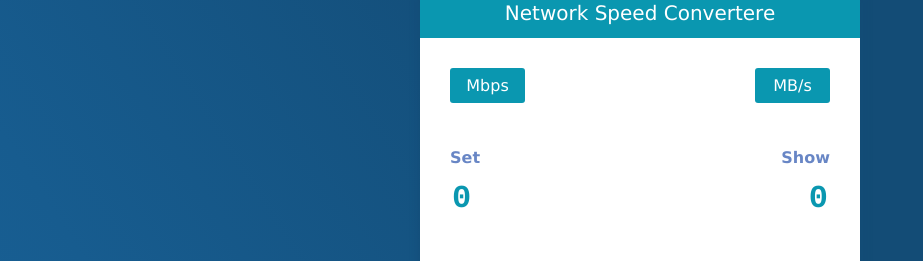
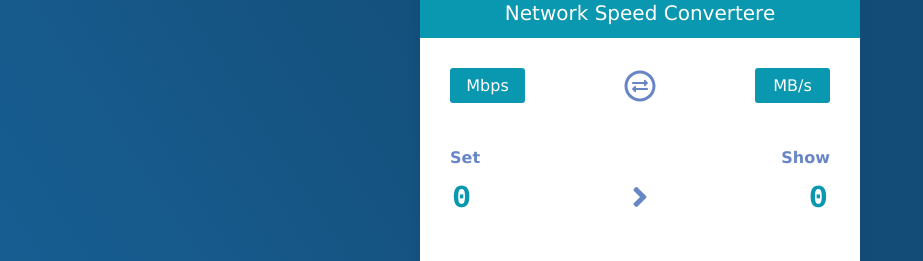
Before and after one commit to lala-lee-jobs/react-hooks-internet-speed-converter, a React (Create React App) app: page / in a window 1280 px wide. Shown: the part 252-513 px from the top of the page, without its empty margins (0-923 px from the left). Built offline with nearby package versions, Linux system fonts and the light colour scheme.

Commit message:
套用 React FontAwesome元件

```diff
--- a/package.json
+++ b/package.json
@@ -3,6 +3,11 @@
   "version": "0.1.0",
   "private": true,
   "dependencies": {
+    "@fortawesome/fontawesome-svg-core": "^1.2.35",
+    "@fortawesome/free-brands-svg-icons": "^5.15.3",
+    "@fortawesome/free-regular-svg-icons": "^5.15.3",
+    "@fortawesome/free-solid-svg-icons": "^5.15.3",
+    "@fortawesome/react-fontawesome": "^0.1.14",
     "@testing-library/jest-dom": "^5.12.0",
     "@testing-library/react": "^11.2.6",
     "@testing-library/user-event": "^12.8.3",
--- a/src/App.js
+++ b/src/App.js
@@ -4,6 +4,12 @@
 import CardFooter from './components/CardFooter';
 import UnitControl from './components/UnitControl';
 import UnitConverter from './components/UnitConverter';
+import { fab } from '@fortawesome/free-brands-svg-icons';
+import { far } from '@fortawesome/free-regular-svg-icons';
+import { fas } from '@fortawesome/free-solid-svg-icons';
+import { library } from '@fortawesome/fontawesome-svg-core';
+
+library.add(fab, fas, far);
 
 function App() {
   const [inputValue, setInputValue] = useState(0);
--- a/src/components/UnitControl.js
+++ b/src/components/UnitControl.js
@@ -1,11 +1,12 @@
 import React from 'react';
+import { FontAwesomeIcon } from '@fortawesome/react-fontawesome';
 
 const UnitControl = () => (
   <div className="unit-control">
     <div className="unit">Mbps</div>
     <span className="exchange-icon fa-fw fa-stack">
-      <i className="far fa-circle fa-stack-2x"></i>
-      <i className="fas fa-exchange-alt fa-stack-1x"></i>
+      <FontAwesomeIcon icon={['far', 'circle']} className="fa-stack-2x" />
+      <FontAwesomeIcon icon={['fas', 'exchange-alt']} className="fa-stack-1x" />
     </span>
     <div className="unit">MB/s</div>
   </div>
--- a/src/components/UnitConverter.js
+++ b/src/components/UnitConverter.js
@@ -1,4 +1,5 @@
 import React from 'react';
+import { FontAwesomeIcon } from '@fortawesome/react-fontawesome';
 
 const UnitConverter = (props) => {
   const { inputValue, handleInputChange } = props;
@@ -10,7 +11,7 @@
       onChange={handleInputChange} value={inputValue}/>
     </div>
     <span className="angle-icon fa-2x" style={{marginTop:30}}>
-      <i className="fas fa-angle-right"></i>
+      <FontAwesomeIcon icon={['fas', 'angle-right']} />
     </span>
     <div className="text-right flex-1">
       <div className="converter-title">Show</div>
```
Also changed, not shown: 1 other file (tests, documents, lock files or other folders).
